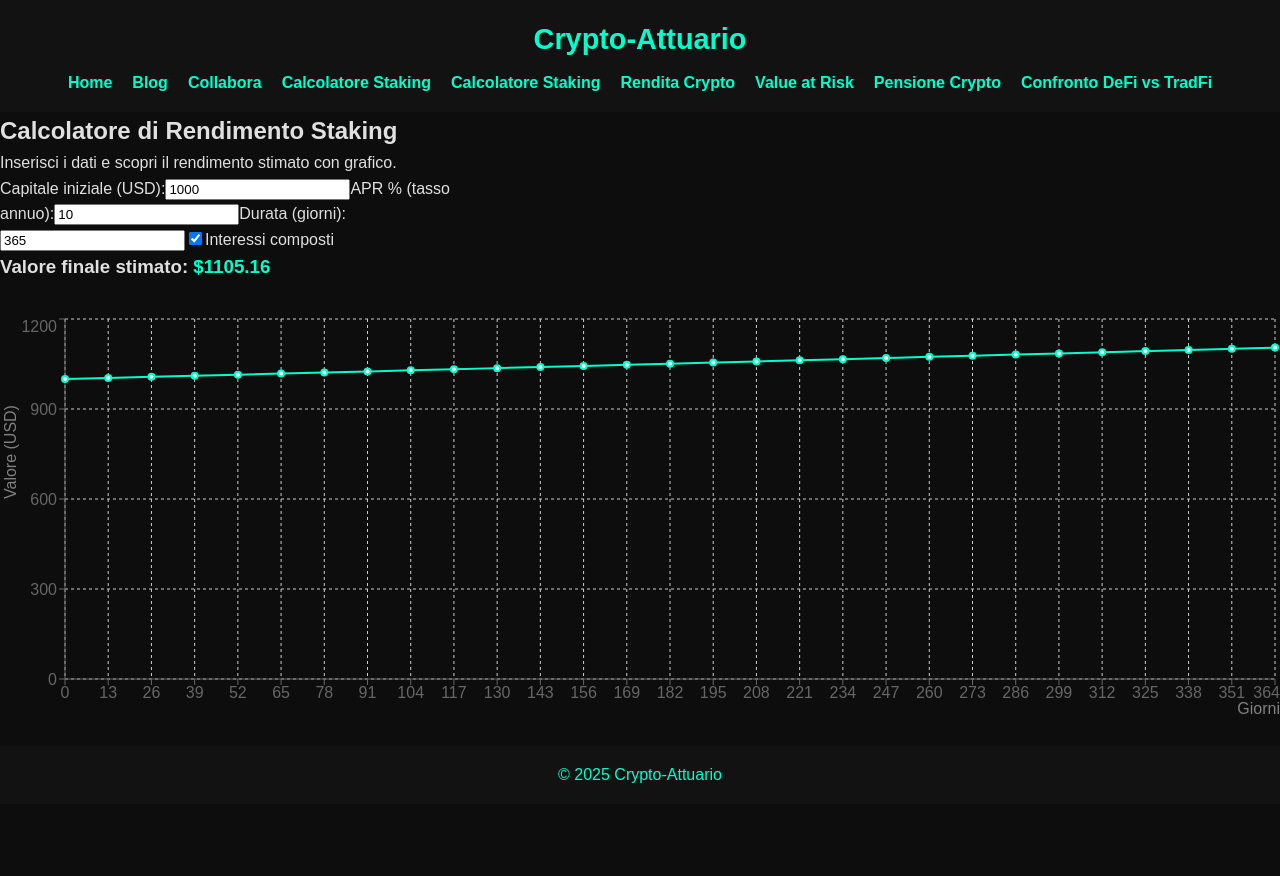
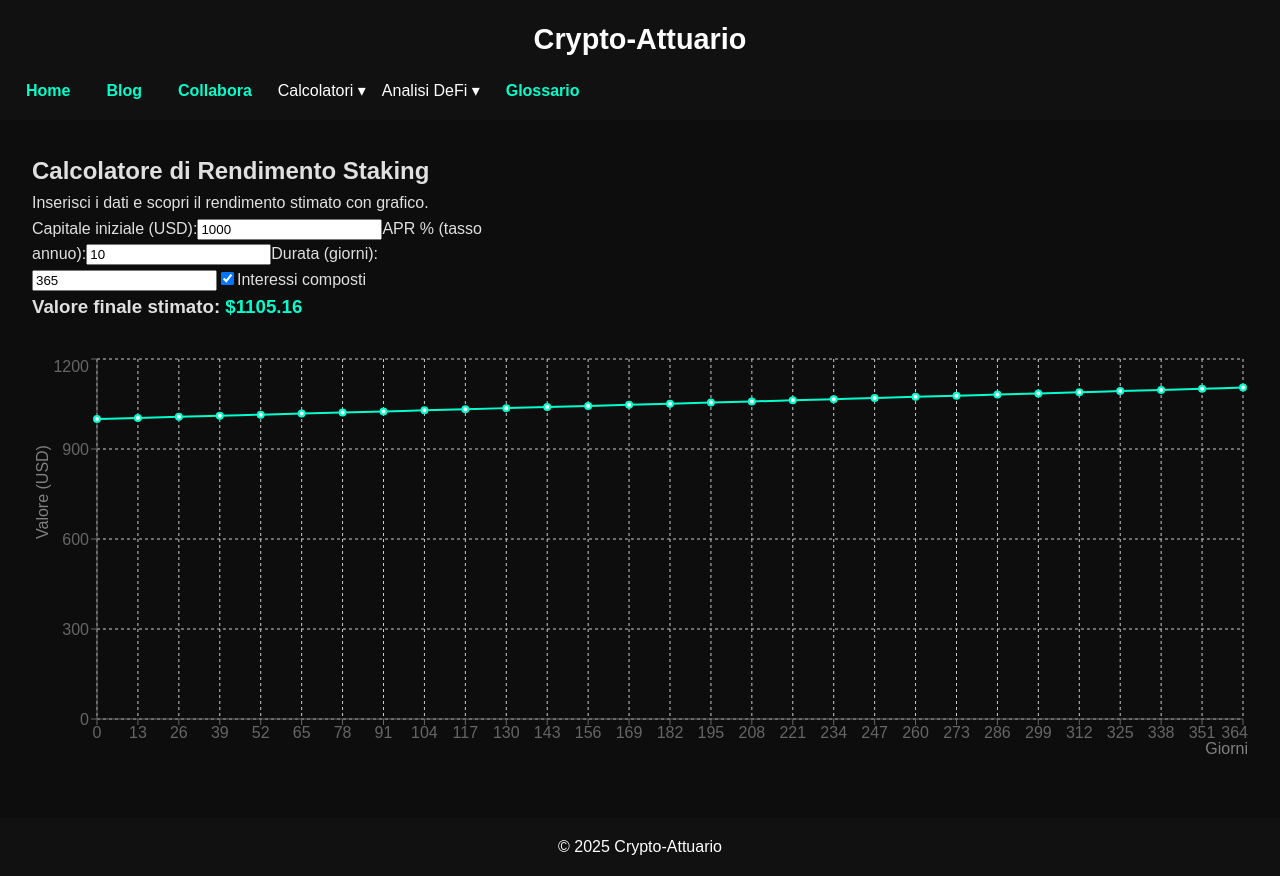
Before and after one commit to pietroscik/crypto-attuario, a Next.js app: page /staking in a window 1280 px wide. Before the commit the page ends 804 px from the top, so only its background shows below. Built offline with nearby package versions, Linux system fonts and the light colour scheme.

Commit message:
Update Layout.js

```diff
--- a/components/Layout.js
+++ b/components/Layout.js
@@ -1,27 +1,80 @@
+import Link from "next/link";
 
 export default function Layout({ children }) {
   return (
-    <>
-      <header>
+    <div>
+      <header style={{ padding: "1rem", background: "#111", color: "#fff" }}>
         <h1>Crypto-Attuario</h1>
-        <nav>
-          <a href="/">Home</a>
-          <a href="/blog">Blog</a>
-          <a href="/sponsor">Collabora</a>
-          <a href="/staking">Calcolatore Staking</a>
-          <a href="/staking">Calcolatore Staking</a>
-          <a href="/rendita">Rendita Crypto</a>
-          <a href="/var">Value at Risk</a>
-          <a href="/pensione">Pensione Crypto</a>
-          <a href="/confronto">Confronto DeFi vs TradFi</a>
+        <nav style={{ display: "flex", gap: "1rem", marginTop: "1rem" }}>
+          <Link href="/">Home</Link>
+          <Link href="/blog">Blog</Link>
+          <Link href="/sponsor">Collabora</Link>
+
+          {/* Dropdown Calcolatori */}
+          <div className="dropdown">
+            <span>Calcolatori ▾</span>
+            <div className="dropdown-content">
+              <Link href="/staking">Staking</Link>
+              <Link href="/rendita">Rendita</Link>
+              <Link href="/var">Value at Risk</Link>
+              <Link href="/pensione">Pensione Crypto</Link>
+              <Link href="/confronto">DeFi vs TradFi</Link>
+            </div>
+          </div>
+
+          {/* Dropdown Analisi DeFi */}
+          <div className="dropdown">
+            <span>Analisi DeFi ▾</span>
+            <div className="dropdown-content">
+              <Link href="/defi">Panoramica</Link>
+              <Link href="/protocols/aave">Aave</Link>
+              <Link href="/protocols/uniswap">Uniswap</Link>
+              <Link href="/protocols/curve">Curve</Link>
+              <Link href="/protocols/lido">Lido</Link>
+            </div>
+          </div>
+
+          <Link href="/glossario">Glossario</Link>
         </nav>
       </header>
 
-      <main>{children}</main>
+      <main style={{ padding: "2rem" }}>{children}</main>
 
-      <footer>
+      <footer style={{ padding: "1rem", background: "#111", color: "#fff" }}>
         <p>© 2025 Crypto-Attuario</p>
       </footer>
-    </>
+
+      {/* CSS minimale per dropdown */}
+      <style jsx>{`
+        .dropdown {
+          position: relative;
+          display: inline-block;
+        }
+        .dropdown span {
+          cursor: pointer;
+        }
+        .dropdown-content {
+          display: none;
+          position: absolute;
+          background-color: #222;
+          min-width: 160px;
+          z-index: 1;
+          padding: 0.5rem;
+          border-radius: 5px;
+        }
+        .dropdown-content a {
+          display: block;
+          padding: 0.25rem 0;
+          color: #00ffcc;
+          text-decoration: none;
+        }
+        .dropdown-content a:hover {
+          color: #fff;
+        }
+        .dropdown:hover .dropdown-content {
+          display: block;
+        }
+      `}</style>
+    </div>
   );
 }
```
